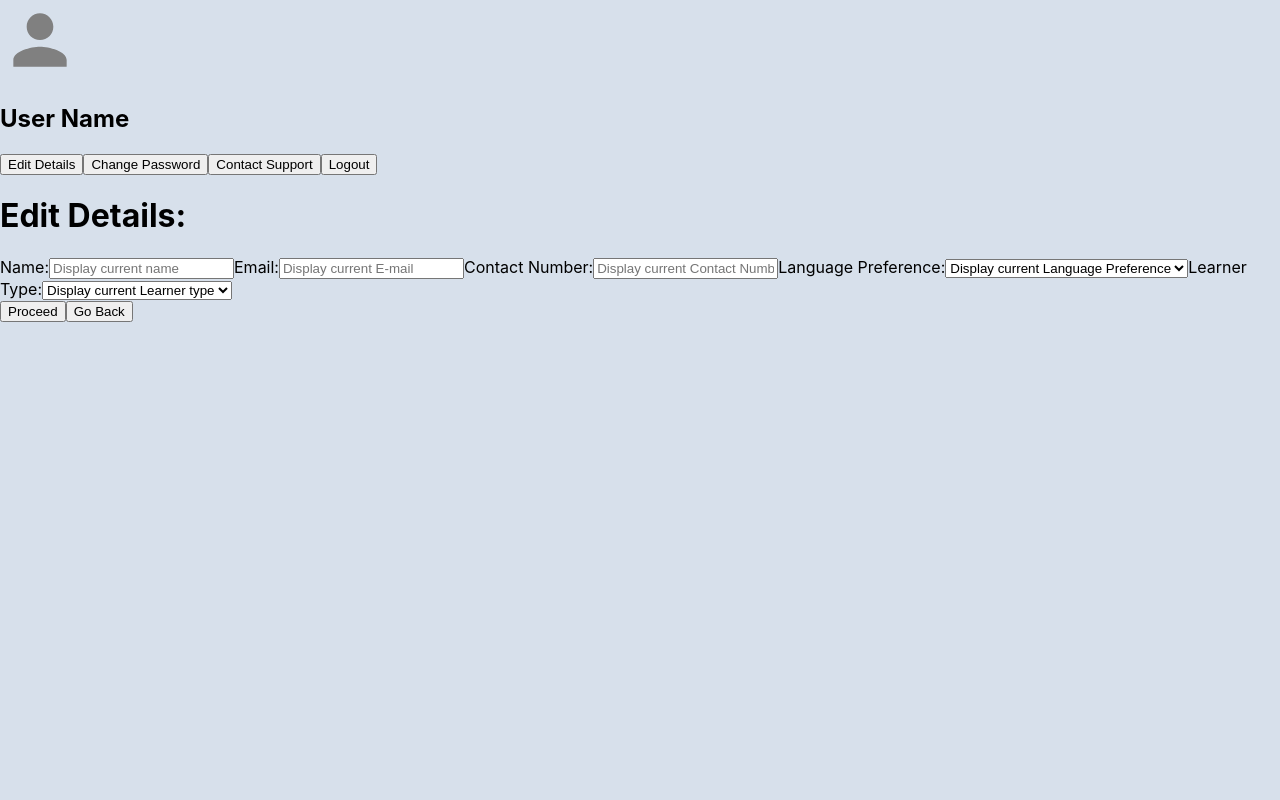
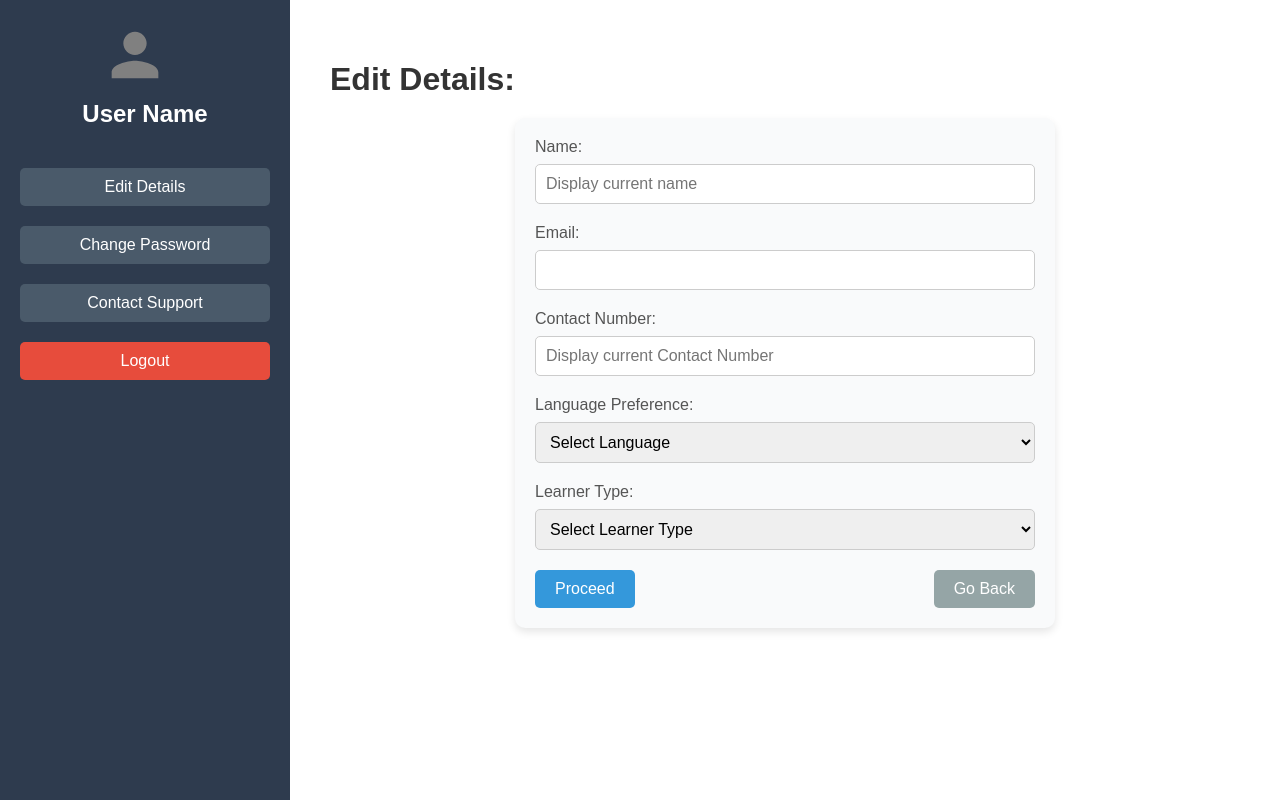
Before and after one commit to princesoni1/Adaptive-Learning-Platform, a React (Create React App) app: page /userdetails in a window 1280 px wide. Built offline with nearby package versions, Linux system fonts and the light colour scheme; no server answers.

Commit message:
Updated UserDetails Form

```diff
--- a/package.json
+++ b/package.json
@@ -9,7 +9,7 @@
     "@testing-library/user-event": "^13.5.0",
     "axios": "^1.7.7",
     "dotenv": "^16.4.5",
-    "firebase": "^10.14.0",
+    "firebase": "^10.14.1",
     "firebase-admin": "^12.6.0",
     "react": "^18.3.1",
     "react-dom": "^18.3.1",
--- a/public/index.html
+++ b/public/index.html
@@ -3,6 +3,8 @@
   <head>
     <meta charset="utf-8" />
     <link rel="icon" href="login-register-page\public\Logo.jpeg" />
+    <link rel="manifest" href="%PUBLIC_URL%/manifest.json" />
+
     <meta name="viewport" content="width=device-width, initial-scale=1" />
     <meta name="theme-color" content="#000000" />
     <meta
--- a/src/CourseDashboard.css
+++ b/src/CourseDashboard.css
@@ -25,12 +25,13 @@ body {
     align-items: center;
 }
 
-/* Base styles for logo */
+/* Updated styles for logo */
 .logo {
-    width: 15vw; /* Responsive width based on viewport width */
-    max-width: 250px; /* Optional maximum width */
+    width: 18vw; /* Increased width based on viewport width */
+    max-width: 300px; /* Increased maximum width */
     height: auto; /* Maintain aspect ratio */
-    min-width: 50px; /* Minimum width to prevent it from being too small */
+    min-width: 140px; /* Increased minimum width to prevent small size */
+    margin-left: -10%;
 }
 
 /* Profile container styling */
@@ -44,52 +45,31 @@ body {
     width: 8vw; /* Responsive width based on viewport width */
     max-width: 80px; /* Optional maximum width */
     height: auto; /* Maintain aspect ratio */
-    min-width: 40px; /* Minimum width to prevent it from being too small */
+    min-width: 50px; /* Adjust minimum size */
+    margin-right: 20px; /* Minimum width to prevent it from being too small */
 }
 
 /* Media queries for responsiveness */
-@media screen and (max-width: 1024px) {
-    .header {
-        padding: 10px; /* Reduce padding for medium screens */
+@media (min-width: 768px) {
+    .logo {
+        width: 140px; /* Set larger fixed width on medium and larger screens */
+        margin-left: 0;
     }
-
-    .logo {
-        width: 18vw; /* Adjust logo size for medium screens */
-    }
-
     .profile-icon {
-        width: 9vw; /* Adjust profile icon size for medium screens */
+        width: 60px; /* Set fixed width for profile icon */
     }
 }
 
-@media screen and (max-width: 768px) {
-    .header {
-        padding: 8px; /* Reduce padding for smaller screens */
+@media (min-width: 1200px) {
+    .logo {
+        width: 180px; /* Larger logo on very large screens */
     }
-
-    .logo {
-        width: 25vw; /* Increase logo size on smaller screens */
-    }
-
     .profile-icon {
-        width: 12vw; /* Adjust profile icon size on smaller screens */
+        width: 70px; /* Increase size for profile icon on larger screens */
     }
 }
 
-@media screen and (max-width: 480px) {
-    .header {
-        padding: 5px; /* Minimal padding for very small screens */
-    }
-
-    .logo {
-        width: 30vw; /* Further increase logo size for very small screens */
-    }
-
-    .profile-icon {
-        width: 15vw; /* Further adjust profile icon size for very small screens */
-    }
-}
-
+/* Rest of the styles remain unchanged */
 .course-dashboard {
     padding: 40px; /* More padding for larger center space */
     background-color: #d7e0eb; /* Light background color */
@@ -148,7 +128,6 @@ body {
     display: flex;
     justify-content: center;
     align-items: center;
-
 }
 
 .footer {
--- a/src/UserDetails.css
+++ b/src/UserDetails.css
@@ -0,0 +1,168 @@
+/* UserDetails.css */
+
+.container {
+    display: flex;
+    min-height: 100vh; /* Full viewport height */
+    background-color: #f4f6f9; /* Light background for better contrast */
+    font-family: 'Arial', sans-serif; /* Font choice */
+}
+
+.sidebar {
+    background-color: #2e3b4e; /* Dark sidebar background */
+    color: white; /* White text on dark background */
+    padding: 20px;
+    width: 250px;
+    display: flex;
+    flex-direction: column;
+    align-items: center;
+    box-shadow: 2px 0 10px rgba(0, 0, 0, 0.1); /* Subtle shadow */
+}
+
+.user-profile {
+    display: flex;
+    flex-direction: column;
+    align-items: center;
+    margin-bottom: 30px;
+}
+
+.profile-icon {
+    margin-bottom: 10px;
+}
+
+.user-profile h2 {
+    font-size: 1.5rem; /* Larger font for user name */
+    margin: 0;
+    font-weight: bold;
+}
+
+.sidebar-button {
+    background-color: #4a5a6a; /* Button background */
+    color: white;
+    border: none;
+    padding: 10px 15px;
+    margin: 10px 0;
+    width: 100%;
+    text-align: center;
+    font-size: 1rem;
+    cursor: pointer;
+    border-radius: 5px;
+    transition: background-color 0.3s ease;
+}
+
+.sidebar-button:hover {
+    background-color: #1f2a38; /* Darker on hover */
+}
+
+.logout {
+    background-color: #e74c3c; /* Red background for logout */
+}
+
+.logout:hover {
+    background-color: #c0392b; /* Darker red on hover */
+}
+
+.main-content {
+    flex-grow: 1;
+    padding: 40px;
+    background-color: white;
+}
+
+h1 {
+    font-size: 2rem;
+    color: #333;
+    margin-bottom: 20px;
+}
+
+.details-form {
+    display: flex;
+    flex-direction: column;
+    max-width: 500px;
+    margin: 0 auto;
+    background-color: #f9fafb; /* Light form background */
+    padding: 20px;
+    border-radius: 10px;
+    box-shadow: 0 4px 8px rgba(0, 0, 0, 0.1);
+}
+
+.details-form label {
+    font-size: 1rem;
+    color: #555;
+    margin-bottom: 8px;
+}
+
+.details-form input,
+.details-form select {
+    padding: 10px;
+    margin-bottom: 20px;
+    border: 1px solid #ccc;
+    border-radius: 5px;
+    font-size: 1rem;
+    width: 100%;
+    box-sizing: border-box; /* Ensure consistent sizing */
+}
+
+.details-form select {
+    cursor: pointer;
+}
+
+.form-buttons {
+    display: flex;
+    justify-content: space-between;
+}
+
+.form-buttons button {
+    padding: 10px 20px;
+    border: none;
+    background-color: #2e3b4e;
+    color: white;
+    font-size: 1rem;
+    cursor: pointer;
+    border-radius: 5px;
+    transition: background-color 0.3s ease;
+}
+
+.form-buttons button:hover {
+    background-color: #1f2a38;
+}
+
+.form-buttons button[type="submit"] {
+    background-color: #3498db; /* Blue background for submit */
+}
+
+.form-buttons button[type="submit"]:hover {
+    background-color: #2980b9; /* Darker blue on hover */
+}
+
+.form-buttons button[type="button"] {
+    background-color: #95a5a6; /* Grey background for go back */
+}
+
+.form-buttons button[type="button"]:hover {
+    background-color: #7f8c8d; /* Darker grey on hover */
+}
+
+/* Media query for responsiveness */
+@media (max-width: 768px) {
+    .container {
+        flex-direction: column;
+    }
+
+    .sidebar {
+        width: 100%;
+        padding: 10px;
+        text-align: center;
+    }
+
+    .sidebar-button {
+        margin: 5px 0;
+    }
+
+    .main-content {
+        padding: 20px;
+    }
+
+    .details-form {
+        max-width: 100%;
+        padding: 15px;
+    }
+}
--- a/src/UserDetails.js
+++ b/src/UserDetails.js
@@ -1,7 +1,89 @@
-import React from 'react';
+import React, { useState, useEffect } from 'react';
 import './UserDetails.css';
+import { db, auth } from './firebaseConfig';
+import { doc, getDoc, setDoc, updateDoc } from "firebase/firestore";
 
 const UserDetails = () => {
+    const [userData, setUserData] = useState({
+        name: '',
+        email: '', // Email will be set from auth
+        mobile: '',
+        languagePreference: '',
+        learnerType: ''
+    });
+
+    const [error, setError] = useState(null);
+    const [loading, setLoading] = useState(true);
+
+    useEffect(() => {
+        const fetchUserData = async () => {
+            const user = auth.currentUser;
+            if (user) {
+                const userId = user.uid;
+                console.log("Current User ID:", userId); // Log the user ID
+                const docRef = doc(db, "users", userId);
+                console.log("Document Reference:", docRef.path); // Log the document reference
+                try {
+                    const docSnap = await getDoc(docRef);
+                    console.log("Document snapshot:", docSnap);
+                    if (docSnap.exists()) {
+                        const data = docSnap.data();
+                        console.log("Fetched User Data: ", data);
+                        setUserData({
+                            ...data,
+                            email: user.email, // Set email from auth
+                        });
+                    } else {
+                        console.log("No such document! User needs to fill in details.");
+                        setUserData((prevData) => ({
+                            ...prevData,
+                            email: user.email, // Set email if document does not exist
+                        }));
+                    }
+                } catch (error) {
+                    console.error("Error fetching user data: ", error);
+                    setError("Failed to fetch user data.");
+                } finally {
+                    setLoading(false);
+                }
+            } else {
+                console.log("No user is signed in");
+                setLoading(false);
+            }
+        };
+
+        fetchUserData();
+    }, []);
+
+    const handleSubmit = async (e) => {
+        e.preventDefault();
+        const user = auth.currentUser;
+        if (user) {
+            const userId = user.uid;
+            const docRef = doc(db, "users", userId);
+            try {
+                // Check if user data already exists in Firestore
+                const docSnap = await getDoc(docRef);
+                if (docSnap.exists()) {
+                    // If exists, update the document
+                    await updateDoc(docRef, userData);
+                    alert("User details updated successfully!");
+                } else {
+                    // If does not exist, create a new document
+                    await setDoc(docRef, userData);
+                    alert("User details created successfully!");
+                }
+            } catch (error) {
+                console.error("Error saving user data: ", error);
+                setError("Failed to save user data.");
+            }
+        }
+    };
+
+    if (loading) {
+        return <p>Loading...</p>;
+    }
+
     return (
         <div className="container">
             <div className="sidebar">
@@ -9,7 +91,7 @@ const UserDetails = () => {
                     <svg className="profile-icon" xmlns="http://www.w3.org/2000/svg" viewBox="0 0 24 24" fill="gray" width="80px" height="80px">
                         <path d="M12 12c2.21 0 4-1.79 4-4s-1.79-4-4-4-4 1.79-4 4 1.79 4 4 4zm0 2c-2.67 0-8 1.34-8 4v2h16v-2c0-2.66-5.33-4-8-4z"/>
                     </svg>
-                    <h2>User Name</h2>
+                    <h2>{userData.name || 'User Name'}</h2>
                 </div>
                 <button className="sidebar-button">Edit Details</button>
                 <button className="sidebar-button">Change Password</button>
@@ -18,30 +100,51 @@ const UserDetails = () => {
             </div>
             <div className="main-content">
                 <h1>Edit Details:</h1>
-                <form className="details-form">
+                {error && <p className="error">{error}</p>}
+                <form className="details-form" onSubmit={handleSubmit}>
                     <label>Name:</label>
-                    <input type="text" placeholder="Display current name" />
+                    <input
+                        type="text"
+                        value={userData.name}
+                        onChange={(e) => setUserData({...userData, name: e.target.value})}
+                        placeholder="Display current name"
+                    />
 
                     <label>Email:</label>
-                    <input type="email" placeholder="Display current E-mail" required />
+                    <input
+                        type="email"
+                        value={userData.email}
+                        readOnly // Making email read-only since it's fetched from auth
+                    />
 
                     <label>Contact Number:</label>
-                    <input type="text" placeholder="Display current Contact Number" />
+                    <input
+                        type="text"
+                        value={userData.mobile} // Changed to match Firestore data
+                        onChange={(e) => setUserData({...userData, mobile: e.target.value})}
+                        placeholder="Display current Contact Number"
+                    />
 
                     <label>Language Preference:</label>
-                    <select>
-                        <option>Display current Language Preference</option>
-                        <option>English</option>
-                        <option>Hindi</option>
-                        <option>Telugu</option>
+                    <select
+                        value={userData.languagePreference || ''} // Ensure it defaults to empty if undefined
+                        onChange={(e) => setUserData({...userData, languagePreference: e.target.value})}>
+                        <option value="">Select Language</option>
+                        <option value={userData.languagePreference}>{userData.languagePreference}</option>
+                        <option value="English">English</option>
+                        <option value="Hindi">Hindi</option>
+                        <option value="Telugu">Telugu</option>
                     </select>
 
                     <label>Learner Type:</label>
-                    <select>
-                        <option>Display current Learner type</option>
-                        <option>Beginner</option>
-                        <option>Average</option>
-                        <option>Advanced</option>
+                    <select
+                        value={userData.learnerType || ''} // Ensure it defaults to empty if undefined
+                        onChange={(e) => setUserData({...userData, learnerType: e.target.value})}>
+                        <option value="">Select Learner Type</option>
+                        <option value={userData.learnerType}>{userData.learnerType}</option>
+                        <option value="Beginner">Beginner</option>
+                        <option value="Average">Average</option>
+                        <option value="Advanced">Advanced</option>
                     </select>
 
                     <div className="form-buttons">
```
Also changed, not shown: src/App.js (+27 -8 lines), src/LoginContainer.js (+6 -4 lines), src/RegisterContainer.js (+10 -9 lines), src/firebaseConfig.js (+8 -4 lines), 1 other file (tests, documents, lock files or other folders).
